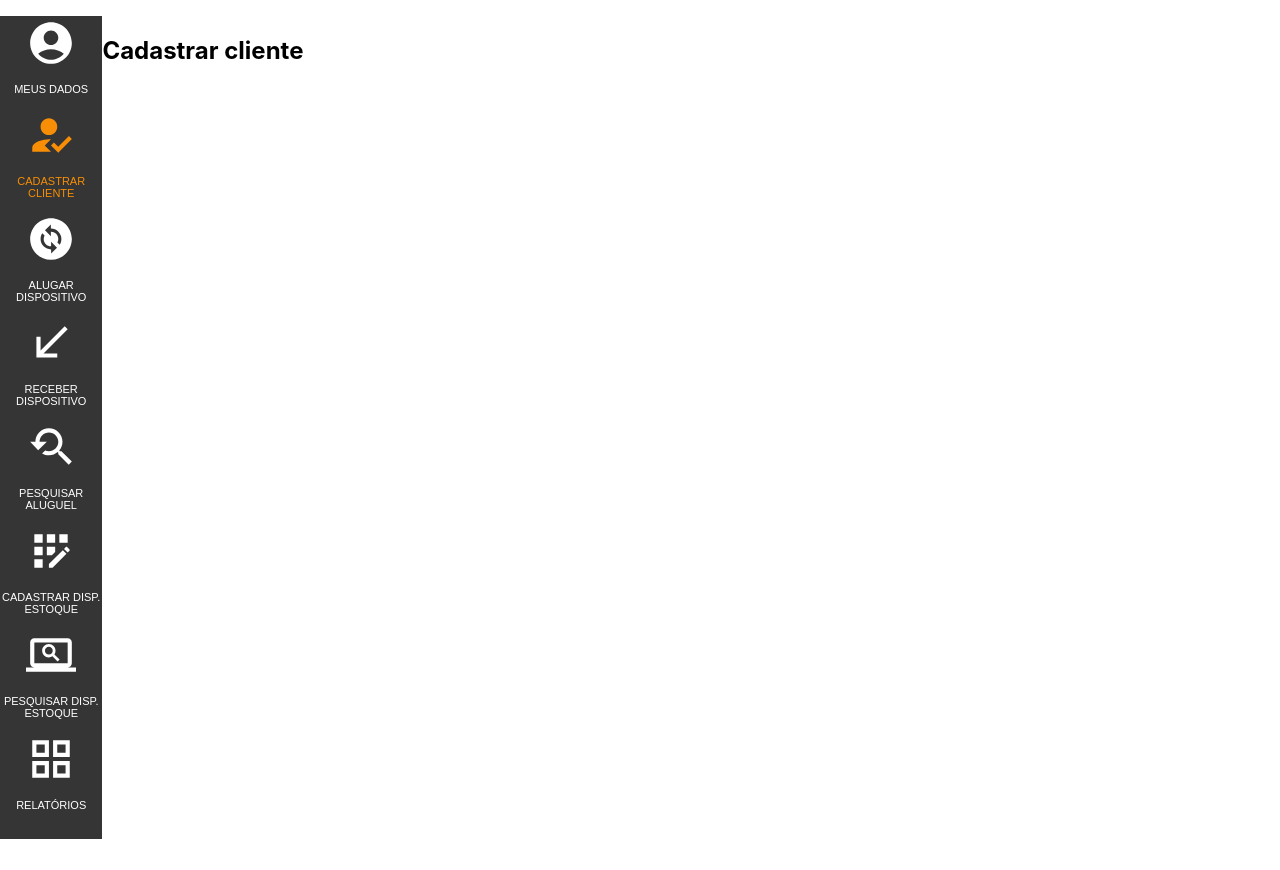
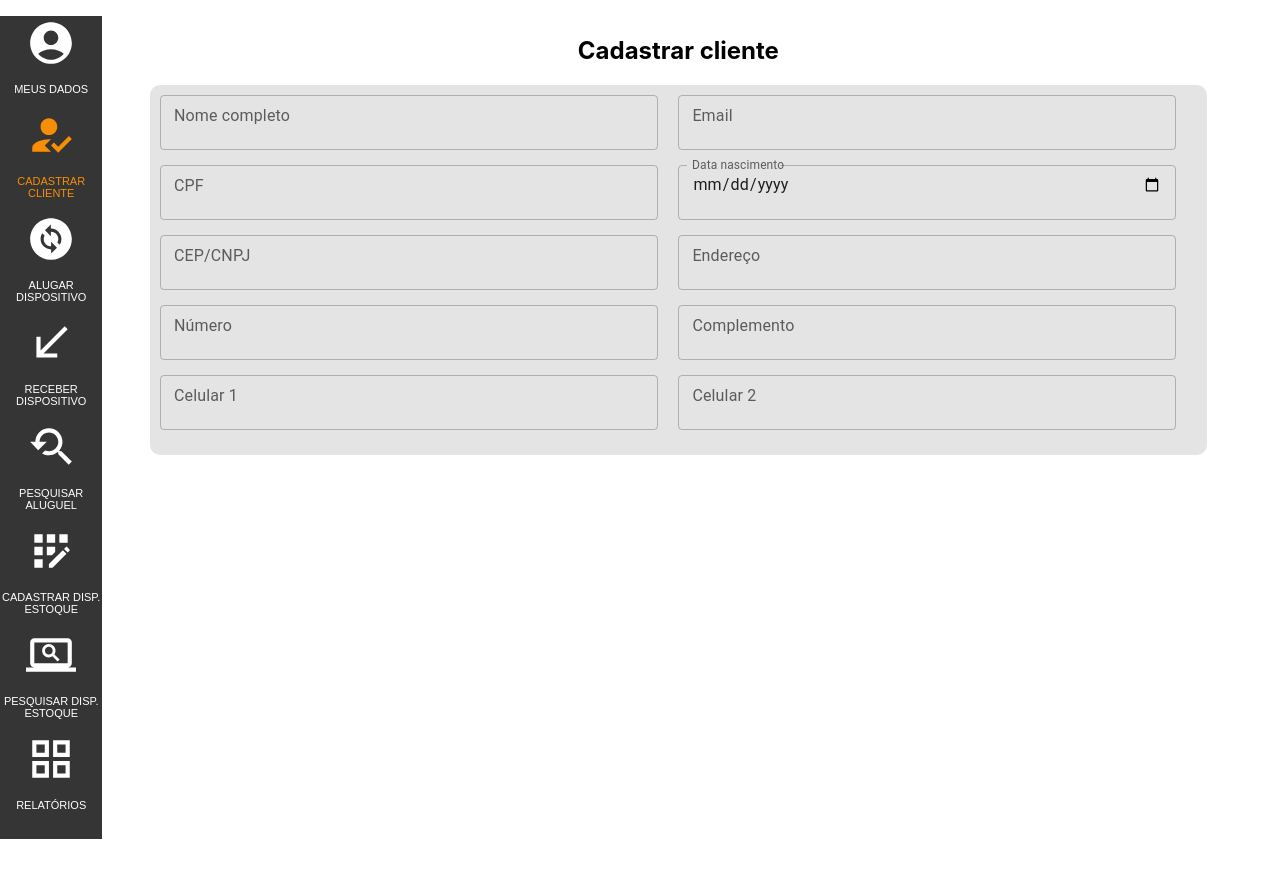
Before and after one commit to MarcoVercosa/proj_aluguel_notebook, a React (Create React App) app: page /paineladministrativo in a window 1280 px wide. Built offline with nearby package versions, Linux system fonts and the light colour scheme.

Commit message:
componente cadastrar cliente

```diff
--- a/src/components/homeLogin/Login.tsx
+++ b/src/components/homeLogin/Login.tsx
@@ -31,7 +31,7 @@ function Login(): JSX.Element {
 
             <div className='div-user-login'>
               <Box sx={{ display: 'flex', alignItems: 'flex-end' }}>
-                <AccountCircle sx={{ color: 'action.active', mr: 1, my: -0.5 }} style={{ fontSize: "40px" }} />
+                <AccountCircle sx={{ color: 'action.active', mr: 1, my: -0.2 }} style={{ fontSize: "40px" }} />
                 <TextField id="input-with-sx" label="Usuário" variant="standard" value={credentials.user}
                   onChange={(dados: any) => {
                     setCredentials((prevState: Icredentials) => {
--- a/src/components/paineladministrativo/cadastrar_cliente/cadastrarCliente.css
+++ b/src/components/paineladministrativo/cadastrar_cliente/cadastrarCliente.css
@@ -0,0 +1,27 @@
+.cadastrarcliente_article{
+
+    display: inline-flex;
+    flex-direction: column;
+    width: 100%;
+    align-content: center;
+    align-items: center;
+}
+
+.cadastrarcliente_article_div{
+    width: 90%;
+    display: flex;
+    flex-direction: row;
+    flex-wrap: wrap;
+    background-color: rgb(228, 228, 228);
+    padding: 10px;
+    border-radius: 10px;
+
+}
+.cadastrarcliente_article_campos{
+   /* background-color: blue; */
+   width: 48%;
+   padding: 10;
+   margin-inline-end: 2%;
+
+
+}
--- a/src/components/paineladministrativo/cadastrar_cliente/cadastrarCliente.tsx
+++ b/src/components/paineladministrativo/cadastrar_cliente/cadastrarCliente.tsx
@@ -1,3 +1,4 @@
+import TextField from '@mui/material/TextField';
 import * as React from 'react';
 import "./cadastrarCliente.css"
 
@@ -5,8 +6,41 @@ import "./cadastrarCliente.css"
 function CadastrarCliente() {
 
     return (
-        <article>
+        <article className="cadastrarcliente_article">
             <h1>Cadastrar cliente</h1>
+            <div className="cadastrarcliente_article_div">
+                <div className="cadastrarcliente_div_nome_completo cadastrarcliente_article_campos" >
+                    <TextField id="input-with-sx" size="small" label="Nome completo" type="text" value={""} style={{ width: "100%" }} />
+                </div>
+                <div className="cadastrarcliente_div_email cadastrarcliente_article_campos">
+                    <TextField id="input-with-sx" size="small" label="Email" type="email" value={""} style={{ width: "100%" }} />
+                </div>
+                <div className="cadastrarcliente_div_cpf cadastrarcliente_article_campos">
+                    <TextField id="input-with-sx" size="small" label="CPF" type="number" value={""} style={{ width: "100%" }} />
+                </div>
+                <div className="cadastrarcliente_div_cpf cadastrarcliente_article_campos">
+                    <TextField id="input-with-sx" size="small" label="Data nascimento" type="date" InputLabelProps={{ shrink: true }} value={""} style={{ width: "100%" }} />
+                </div>
+                <div className="cadastrarcliente_div_cep cadastrarcliente_article_campos">
+                    <TextField id="input-with-sx" size="small" label="CEP/CNPJ" type="" value={""} style={{ width: "100%" }} />
+                </div>
+                <div className="cadastrarcliente_div_endereco cadastrarcliente_article_campos">
+                    <TextField id="input-with-sx" size="small" label="Endereço" type="text" value={""} style={{ width: "100%" }} />
+                </div>
+                <div className="cadastrarcliente_div_enderecocomplemento cadastrarcliente_article_campos">
+                    <TextField id="input-with-sx" size="small" label="Número" type="number" value={""} style={{ width: "100%" }} />
+                </div>
+                <div className="cadastrarcliente_div_enderecocomplemento cadastrarcliente_article_campos">
+                    <TextField id="input-with-sx" size="small" label="Complemento" type="text" value={""} style={{ width: "100%" }} />
+                </div>
+                <div className="cadastrarcliente_div_celularum cadastrarcliente_article_campos">
+                    <TextField id="input-with-sx" size="small" label="Celular 1" type="tel" value={""} style={{ width: "100%" }} />
+                </div>
+                <div className="cadastrarcliente_div_celulardois cadastrarcliente_article_campos">
+                    <TextField id="input-with-sx" size="small" label="Celular 2" type="tel" value={""} style={{ width: "100%" }} />
+                </div>
+
+            </div>
         </article>
 
     )
```
Also changed, not shown: src/store/reducers/redux_changeMenu.reducers.ts (+0 -31 lines).
